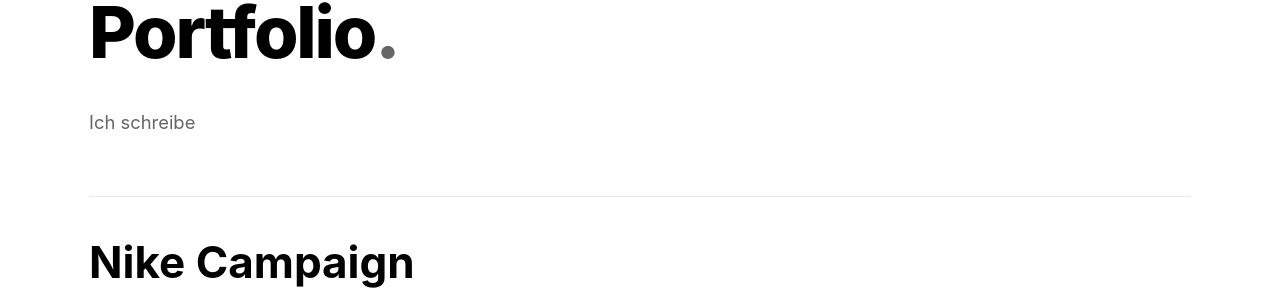
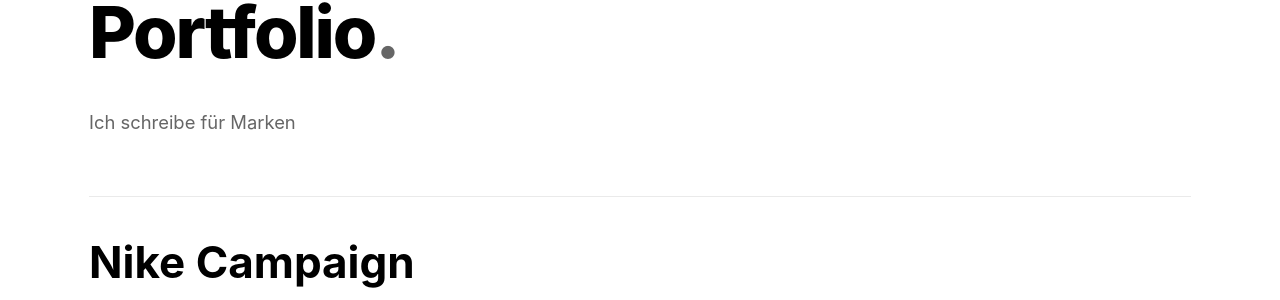
Before and after one commit to kwokel/portfolio, a Jekyll site: the page built from de/index.md, in a window 1280 px wide. Shown: the part 159-459 px from the top of the page. Built offline with Jekyll 4.4.1, drawn with Linux system fonts in a browser that asks for light colours.

```diff
--- a/_layouts/default.html
+++ b/_layouts/default.html
@@ -6,8 +6,14 @@
 <body>
   {% include header.html %}
   <main class="wrap">
-    {{ content }}
-  </main>
+  {% unless page.layout == "home" or page.layout == "work" %}
+    <section class="intro-heading">
+      <h1>{{ page.title }}<span class="dot">.</span></h1>
+    </section>
+  {% endunless %}
+
+  {{ content }}
+</main>
   {% include footer.html %}
 </body>
 </html>
--- a/de/index.md
+++ b/de/index.md
@@ -1,11 +1,11 @@
 ---
 layout: home
 permalink: /de/
-title: Startseite
+title: Startseite - Karsten Wokel Copywriter
 heading: Portfolio
 lang: de
 page_id: home
 meta_title: Karsten Wokel | Copywriting
 meta_description: Deutsche Version der Website.
 ---
-Ich schreibe
+Ich schreibe für Marken
```
Also changed, not shown: de/about.md (+0 -1 lines), 1 other file.
